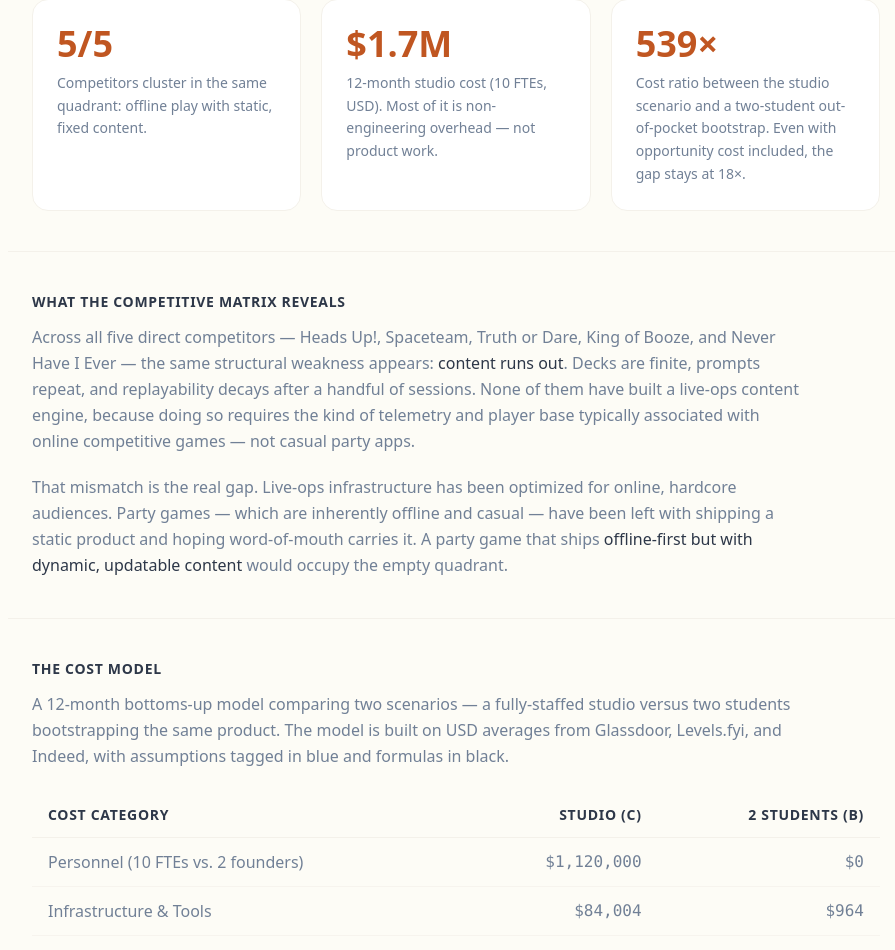
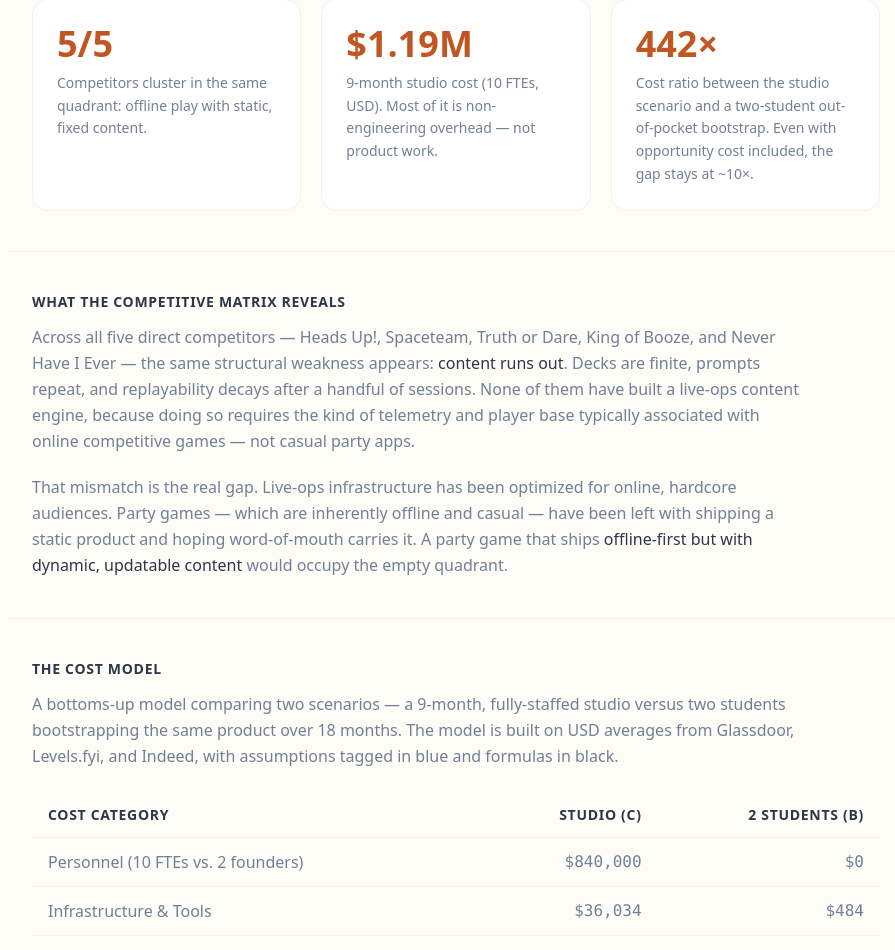
Before and after one commit to erenhasankasap/personal_website, a Next.js app: page /projects/circle-panic in a window 1280 px wide. Shown: the part 1833-2783 px from the top of the page, without its empty margins (184-1079 px from the left). Built offline with nearby package versions, Linux system fonts and the light colour scheme.

Commit message:
Cv updated, project explainations altered

```diff
--- a/app/projects/circle-panic/page.tsx
+++ b/app/projects/circle-panic/page.tsx
@@ -4,7 +4,7 @@ import Image from "next/image";
 export const metadata = {
   title: "Circle Panic — Party Game Market Research | Eren Hasan Kasap",
   description:
-    "A product-management teardown of the mobile party-game category: competitor analysis, perceptual map, and a 12-month cost model comparing a full studio against a two-student bootstrap.",
+    "A product-management teardown of the mobile party-game category: competitor analysis, perceptual map, and a bottoms-up cost model comparing a full studio against a two-student bootstrap.",
 };
 
 export default function CirclePanicPage() {
@@ -48,7 +48,7 @@ export default function CirclePanicPage() {
             5 Competitors
           </span>
           <span className="bg-surface text-primary text-sm font-medium px-3 py-1.5 rounded-full border border-primary/5">
-            12-Month Model
+            9 + 18 Month Model
           </span>
         </div>
       </section>
@@ -111,19 +111,19 @@ export default function CirclePanicPage() {
           </div>
 
           <div className="bg-white rounded-2xl border border-surface p-6">
-            <div className="text-4xl font-bold text-accent mb-2">$1.7M</div>
+            <div className="text-4xl font-bold text-accent mb-2">$1.19M</div>
             <p className="text-sm text-secondary leading-relaxed">
-              12-month studio cost (10 FTEs, USD). Most of it is non-engineering
+              9-month studio cost (10 FTEs, USD). Most of it is non-engineering
               overhead — not product work.
             </p>
           </div>
 
           <div className="bg-white rounded-2xl border border-surface p-6">
-            <div className="text-4xl font-bold text-accent mb-2">539×</div>
+            <div className="text-4xl font-bold text-accent mb-2">442×</div>
             <p className="text-sm text-secondary leading-relaxed">
               Cost ratio between the studio scenario and a two-student
               out-of-pocket bootstrap. Even with opportunity cost included, the
-              gap stays at 18×.
+              gap stays at ~10×.
             </p>
           </div>
         </div>
@@ -162,10 +162,10 @@ export default function CirclePanicPage() {
           The Cost Model
         </h2>
         <p className="text-secondary leading-relaxed mb-6 max-w-3xl">
-          A 12-month bottoms-up model comparing two scenarios — a fully-staffed
-          studio versus two students bootstrapping the same product. The model
-          is built on USD averages from Glassdoor, Levels.fyi, and Indeed, with
-          assumptions tagged in blue and formulas in black.
+          A bottoms-up model comparing two scenarios — a 9-month, fully-staffed
+          studio versus two students bootstrapping the same product over 18
+          months. The model is built on USD averages from Glassdoor, Levels.fyi,
+          and Indeed, with assumptions tagged in blue and formulas in black.
         </p>
 
         <div className="overflow-x-auto">
@@ -186,28 +186,28 @@ export default function CirclePanicPage() {
             <tbody className="text-secondary">
               <tr className="border-b border-surface/60">
                 <td className="py-3 px-4">Personnel (10 FTEs vs. 2 founders)</td>
-                <td className="py-3 px-4 text-right font-mono">$1,120,000</td>
+                <td className="py-3 px-4 text-right font-mono">$840,000</td>
                 <td className="py-3 px-4 text-right font-mono">$0</td>
               </tr>
               <tr className="border-b border-surface/60">
                 <td className="py-3 px-4">Infrastructure & Tools</td>
-                <td className="py-3 px-4 text-right font-mono">$84,004</td>
-                <td className="py-3 px-4 text-right font-mono">$964</td>
+                <td className="py-3 px-4 text-right font-mono">$36,034</td>
+                <td className="py-3 px-4 text-right font-mono">$484</td>
               </tr>
               <tr className="border-b border-surface/60">
                 <td className="py-3 px-4">Marketing & UA</td>
-                <td className="py-3 px-4 text-right font-mono">$121,000</td>
+                <td className="py-3 px-4 text-right font-mono">$52,000</td>
                 <td className="py-3 px-4 text-right font-mono">$0</td>
               </tr>
               <tr className="border-b border-surface/60">
                 <td className="py-3 px-4">Overhead (benefits, office, legal)</td>
-                <td className="py-3 px-4 text-right font-mono">$380,500</td>
+                <td className="py-3 px-4 text-right font-mono">$258,750</td>
                 <td className="py-3 px-4 text-right font-mono">$2,200</td>
               </tr>
               <tr className="border-t-2 border-primary/20 font-bold text-primary">
-                <td className="py-4 px-4">Total 12-month cost</td>
-                <td className="py-4 px-4 text-right font-mono">$1,705,504</td>
-                <td className="py-4 px-4 text-right font-mono">$3,164</td>
+                <td className="py-4 px-4">Total cost (respective timelines)</td>
+                <td className="py-4 px-4 text-right font-mono">$1,186,784</td>
+                <td className="py-4 px-4 text-right font-mono">$2,684</td>
               </tr>
             </tbody>
           </table>
@@ -216,7 +216,7 @@ export default function CirclePanicPage() {
         <p className="text-sm text-secondary italic mt-4 max-w-3xl">
           The headline number isn&apos;t engineering cost — it&apos;s
           organizational overhead. Personnel, benefits, and office account for
-          ~88% of the studio scenario. The implication: most of what a studio
+          ~87% of the studio scenario. The implication: most of what a studio
           spends isn&apos;t building the product, it&apos;s running the
           company that builds it.
         </p>
@@ -253,7 +253,7 @@ export default function CirclePanicPage() {
               </svg>
             </div>
             <p className="text-sm text-secondary leading-relaxed">
-              Two-sheet workbook: competitive matrix + 12-month cost model with
+              Two-sheet workbook: competitive matrix + bottoms-up cost model with
               live formulas. Download .xlsx
             </p>
           </a>
--- a/content/projects/01-personal-portfolio.md
+++ b/content/projects/01-personal-portfolio.md
@@ -1,7 +1,7 @@
 ---
 id: 1
 title: "Personal Portfolio Website"
-description: "A high-performance, fully responsive personal engineering portfolio built from the ground up. It serves as a living testament to the 'Can vs. Do' philosophy—moving beyond AI-generated templates to architect a robust, production-ready web application that truly reflects a CTO-level mindset."
+description: "A production-grade portfolio achieving a 98/100 Lighthouse score, built from scratch with Next.js App Router. Features a markdown-powered blog with KaTeX support, dynamic routing, and a fully responsive design system — zero templates, zero website builders."
 techStack:
   - "Next.js"
   - "Tailwind CSS"
@@ -9,6 +9,8 @@ techStack:
 status: "Completed"
 link: "https://github.com/erenhasankasap/personal_website"
 github: "https://github.com/erenhasankasap"
-generalPurpose: "To create a digital presence that reflects my engineering philosophy: using software as a tool to solve structural problems. Rather than using basic HTML/CSS or pre-built website builders, the goal was to master the modern Next.js App Router architecture. It aims to showcase not just my past projects, but my ability to design scalable component trees, manage complex dynamic routing for a markdown-based blog, and implement clean, maintainable styling systems."
-myRole: "Full-stack Developer and UI/UX Architect. I engineered the entire frontend architecture, ensuring strict type safety with TypeScript to catch errors during development. I implemented a dynamic markdown rendering system with full KaTeX/LaTeX support for mathematical formulas, optimized asset loading for maximum performance, and crafted a minimalist interface that prioritizes readability and seamless user experience."
+generalPurpose: >
+  To architect a digital presence that reflects real engineering capability — not a drag-and-drop template. The site runs on Next.js App Router with fully static generation, scores 98/100 on Lighthouse desktop, and serves 4 project case studies plus a technical blog with full LaTeX/KaTeX math rendering. The goal was to master modern routing, component architecture, and performance optimization at a production level.
+myRole: >
+  Full-stack developer and designer. Engineered the entire frontend architecture with strict TypeScript type safety. Built a markdown-based content system using gray-matter, eliminating the need for a CMS or database. Implemented dynamic [slug] routing for blog posts, optimized image loading and bundle size for sub-1s load times, and designed a minimalist UI prioritizing readability across desktop and mobile.
 ---
--- a/content/projects/04-cross-platform-ecosystem.md
+++ b/content/projects/04-cross-platform-ecosystem.md
@@ -1,7 +1,7 @@
 ---
 id: 4
 title: "Cross-Platform Ecosystem & API Integration"
-description: "A comprehensive, cross-platform mobile application developed for both iOS and Android. Ultimately marked as 'Failed' due to a decrease in market demand and challenges in partner coordination, serving as a vital lesson in product-market fit."
+description: "A cross-platform mobile app built for iOS and Android from a single React Native codebase. Marked as 'Failed' after target market demand declined and partner coordination broke down — a deliberate case study in product-market fit."
 techStack:
   - "React Native"
   - "TypeScript"
@@ -9,6 +9,8 @@ techStack:
   - "RESTful APIs"
 status: "Failed"
 link: "#"
-generalPurpose: "To build a performant mobile application that maintains a unified codebase while interacting efficiently with RESTful APIs. It served as a deep dive into asynchronous data fetching and mobile UI/UX paradigms. More importantly, the project's cancellation highlighted the non-technical realities of software engineering: the necessity of continuous stakeholder alignment and adapting to shifting market demands."
-myRole: "Lead Mobile Architect. I designed the component hierarchy using React Native and NativeWind, handled complex API calls, and managed application state. Despite the technical achievements, the project was ultimately halted because the target audience demand decreased and the project partners could not maintain coordination—teaching me that engineering success requires both solid code and strong business alignment."
+generalPurpose: >
+  To build a performant mobile application with a unified codebase serving both iOS and Android, handling asynchronous API calls and complex state management. The project was ultimately cancelled due to 2 factors: a measurable decline in target audience demand and the inability of 3 project partners to maintain coordination. The failure became the most valuable output — proving that engineering success requires both solid code and strong business alignment.
+myRole: >
+  Lead mobile architect. Designed the component hierarchy using React Native and NativeWind, integrated RESTful APIs with async data fetching, and managed application state across screens. Despite delivering a functional prototype, I made the decision to halt the project when market signals and partner availability made continuation unsustainable — prioritizing honest assessment over sunk-cost continuation.
 ---
```
Also changed, not shown: content/projects/02-circle-panic.md (+5 -3 lines), content/projects/03-aggoa-algorithm.md (+5 -3 lines), 1 other file (tests, documents, lock files or other folders).
